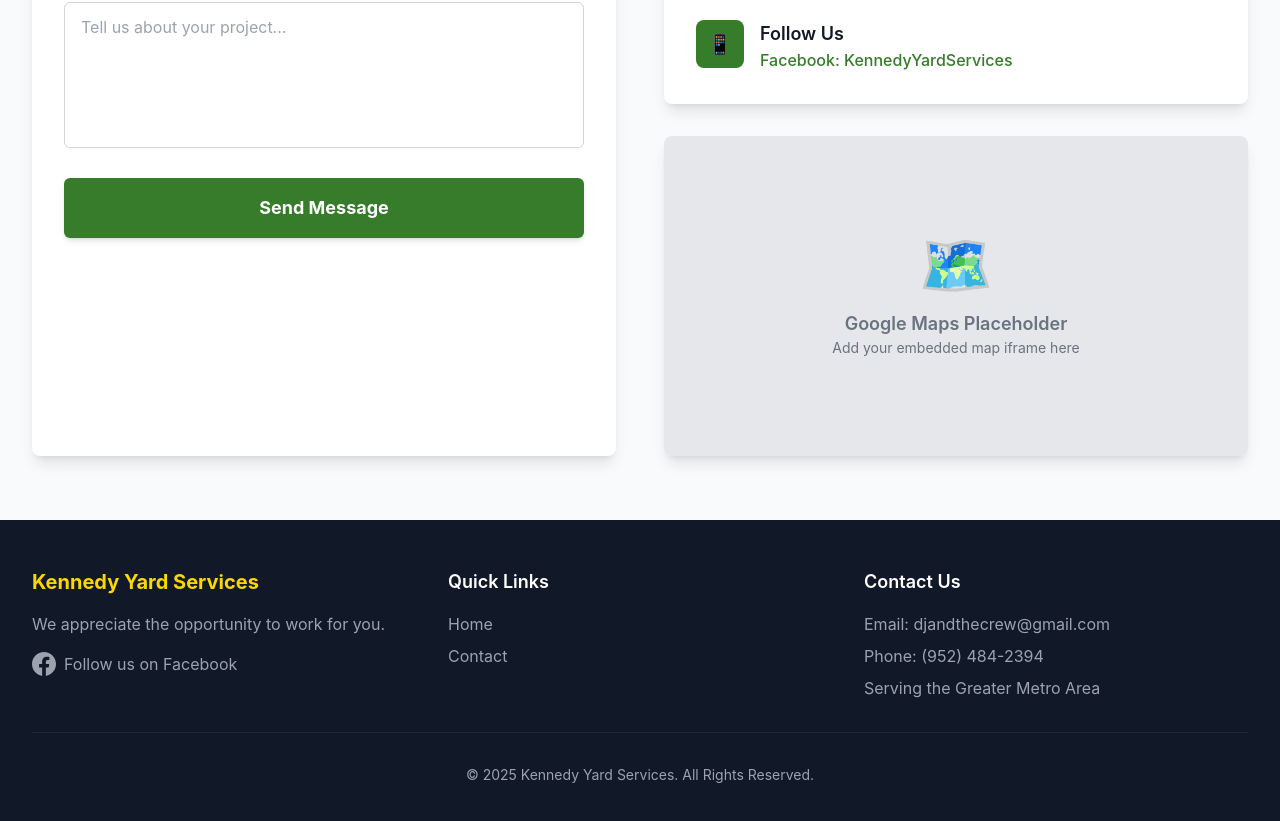
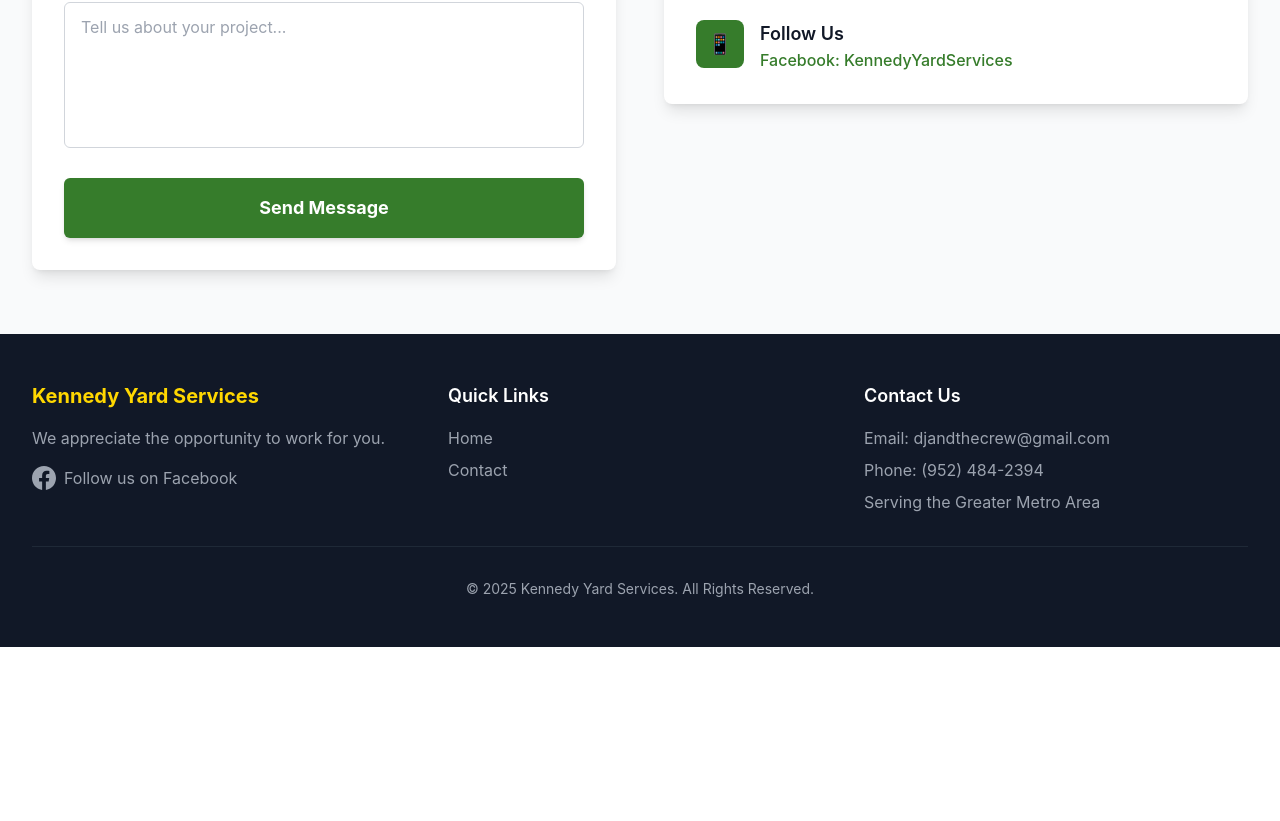
Before and after one commit to sethkennedy1/kennedy-yard-services, a Next.js app: page /contact in a window 1280 px wide. Shown: the part 788-1609 px from the top of the page. After the commit the page ends 1435 px from the top, so only its background shows below. Built offline with nearby package versions, Linux system fonts and the light colour scheme.

Commit message:
Remove Google Maps placeholder from contact page

```diff
--- a/app/contact/page.tsx
+++ b/app/contact/page.tsx
@@ -207,17 +207,6 @@ export default function Contact() {
                 </div>
               </div>
             </div>
-
-            {/* Map Placeholder */}
-            <div className="bg-white rounded-lg shadow-lg overflow-hidden">
-              <div className="w-full h-80 bg-gray-200 flex items-center justify-center">
-                <div className="text-center text-gray-500">
-                  <div className="text-6xl mb-4">🗺️</div>
-                  <p className="text-lg font-semibold">Google Maps Placeholder</p>
-                  <p className="text-sm">Add your embedded map iframe here</p>
-                </div>
-              </div>
-            </div>
           </div>
         </div>
       </div>
```
